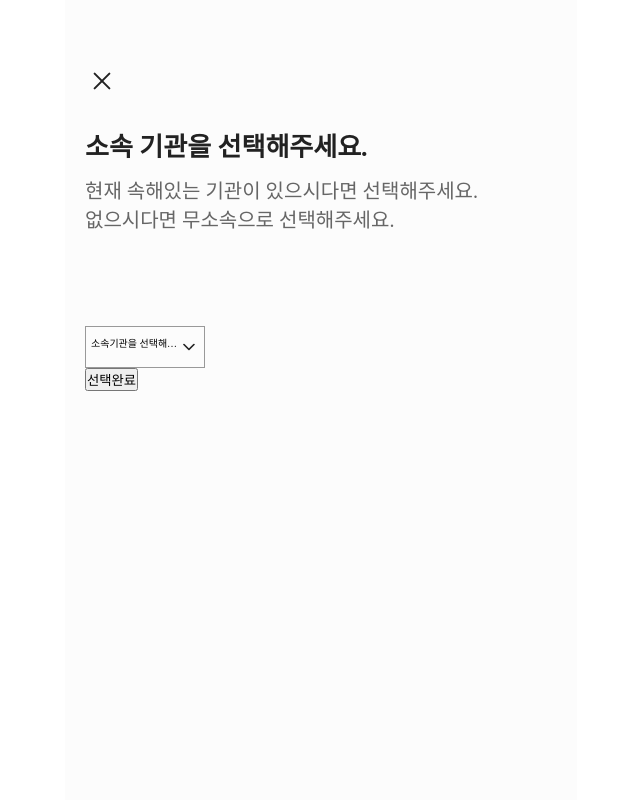
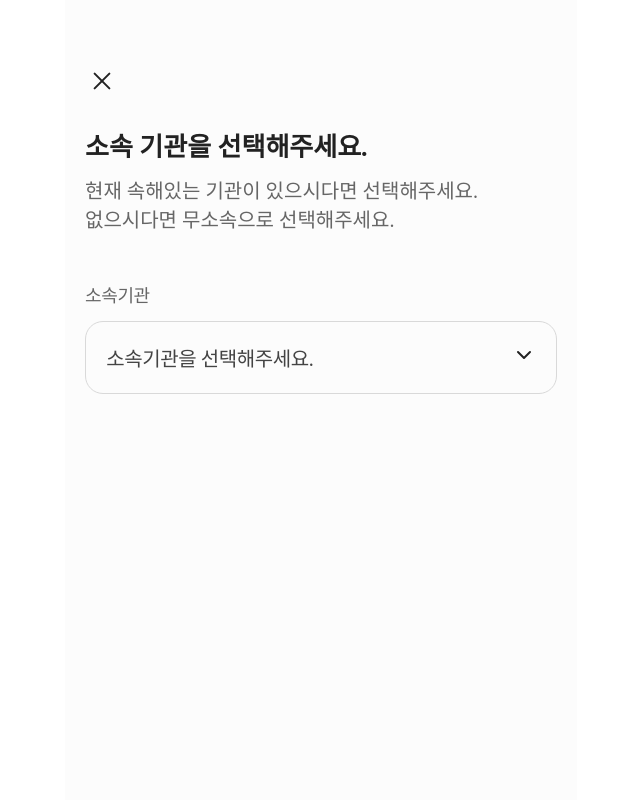
Before and after one commit to hajung00/dorandoran, a Next.js app: page /login/select-organization in a window 1280 px wide. Shown: the top 800 px of the page, without its empty margins (319-959 px from the left). Built offline with nearby package versions, Linux system fonts and the light colour scheme; a web font is replaced by a local one.

Commit message:
소속기관 선택 디자인 적용

```diff
--- a/pages/login/select-organization/index.tsx
+++ b/pages/login/select-organization/index.tsx
@@ -26,7 +26,7 @@ const Header = styled.header`
 const Content = styled.div`
   padding: 0 20px;
   margin-top: 22px;
-  margin-bottom: 35%;
+  margin-bottom: 12.5%;
 
   .description {
     color: #222;
@@ -37,15 +37,48 @@ const Content = styled.div`
 
   .sub-description {
     margin-top: 12px;
-    margin-bottom: 93px;
+    margin-bottom: 48px;
     color: #666;
     font-family: 'Pretendard';
     font-size: clamp(16px, 5vw, 20px);
     font-weight: 400;
   }
+
+  & > button {
+    width: 100%;
+    padding: 4.5%;
+    border-radius: 18px;
+    background: #e3e3e3;
+    border: none;
+    color: #b2b2b2;
+    font-family: 'Pretendard';
+    font-size: clamp(18px, 4vw, 20px);
+    font-style: normal;
+    font-weight: 600;
+    line-height: normal;
+    letter-spacing: -0.4px;
+  }
+
+  .enable {
+    background: var(--doranblue, #565bff);
+    color: var(--white, #fff);
+    cursor: pointer;
+  }
 `;
 
 const SelectSection = styled.div`
+  margin-bottom: 121%;
+
+  & > p {
+    color: var(--gray07, #666);
+    font-family: 'Pretendard';
+    font-size: 18px;
+    font-style: normal;
+    font-weight: 500;
+    line-height: normal;
+    letter-spacing: -0.36px;
+    margin-bottom: 14px;
+  }
   .select ul {
     display: none;
   }
@@ -56,40 +89,59 @@ const SelectSection = styled.div`
 
   .select {
     display: inline-block;
-    width: 120px;
-    border: 1px solid #999;
+    width: 100%;
+    border-radius: 18px;
+    border: 1px solid var(--gray04, #d9d9d9);
   }
 
   .select .selected {
     display: flex;
     justify-content: space-between;
-    padding: 8px 5px;
+    padding: 4.5% 4.3%;
   }
 
   .select .selected .selected-value {
-    max-width: 90px;
+    color: var(--gray08, #444);
+    font-family: 'Pretendard';
+    font-size: clamp(18px, 4vw, 20px);
+    font-style: normal;
+    font-weight: 500;
+    line-height: normal;
+    letter-spacing: -0.4px;
   }
 
   .select ul {
-    width: 120px;
+    width: calc(100% - 40px);
     max-height: 36.7%;
     overflow: auto;
-    border: 1px solid #999;
+    border: 1px solid var(--gray04, #d9d9d9);
     position: absolute;
-    background: #fff;
-    border-top: none;
     margin: 1px 0 0 -1px;
     cursor: pointer;
+    margin-top: 18px;
+    border-radius: 18px;
   }
 
   .select ul li {
-    padding: 8px 5px;
+    padding: 4.5% 4.3%;
+    color: var(--gray08, #444);
+    font-family: 'Pretendard';
+    font-size: clamp(18px, 4vw, 20px);
+    font-style: normal;
+    font-weight: 500;
+    line-height: normal;
+    letter-spacing: -0.4px;
+    border-bottom: 1px solid var(--gray04, #d9d9d9);
   }
   .select ul li,
   .select .selected .selected-value {
     white-space: nowrap; /* 줄바꿈 안함 */
     overflow: hidden;
     text-overflow: ellipsis; /* 말줄임 적용 */
+  }
+  .true {
+    border-radius: 18px;
+    border: 1px solid var(--doranblue, #565bff);
   }
   .select ul li:hover,
   .seleted-list {
@@ -156,8 +208,9 @@ const SelectOrganization = ({ organizationList }: Props) => {
             setToggle((prev) => !prev);
           }}
         >
+          <p>소속기관</p>
           <div className={`select ${toggle ? 'active' : ''}`}>
-            <div className='selected'>
+            <div className={`selected ${selectedEn ? 'true' : ''}`}>
               <div className='selected-value'>{selectedKo}</div>
               {toggle ? (
                 <ArrowUp width={24} heightL={24} alt={'list-up'} />
```
